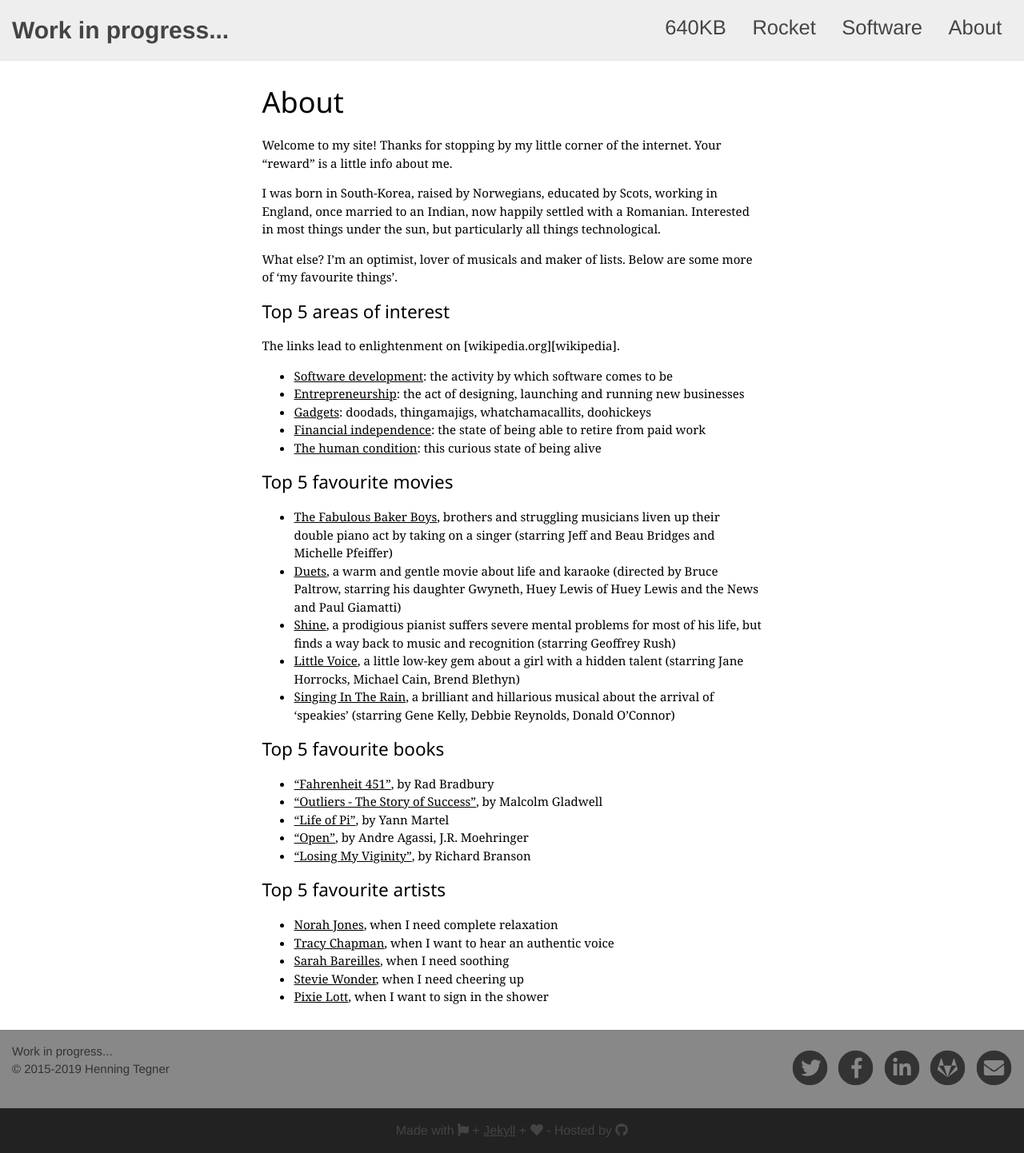
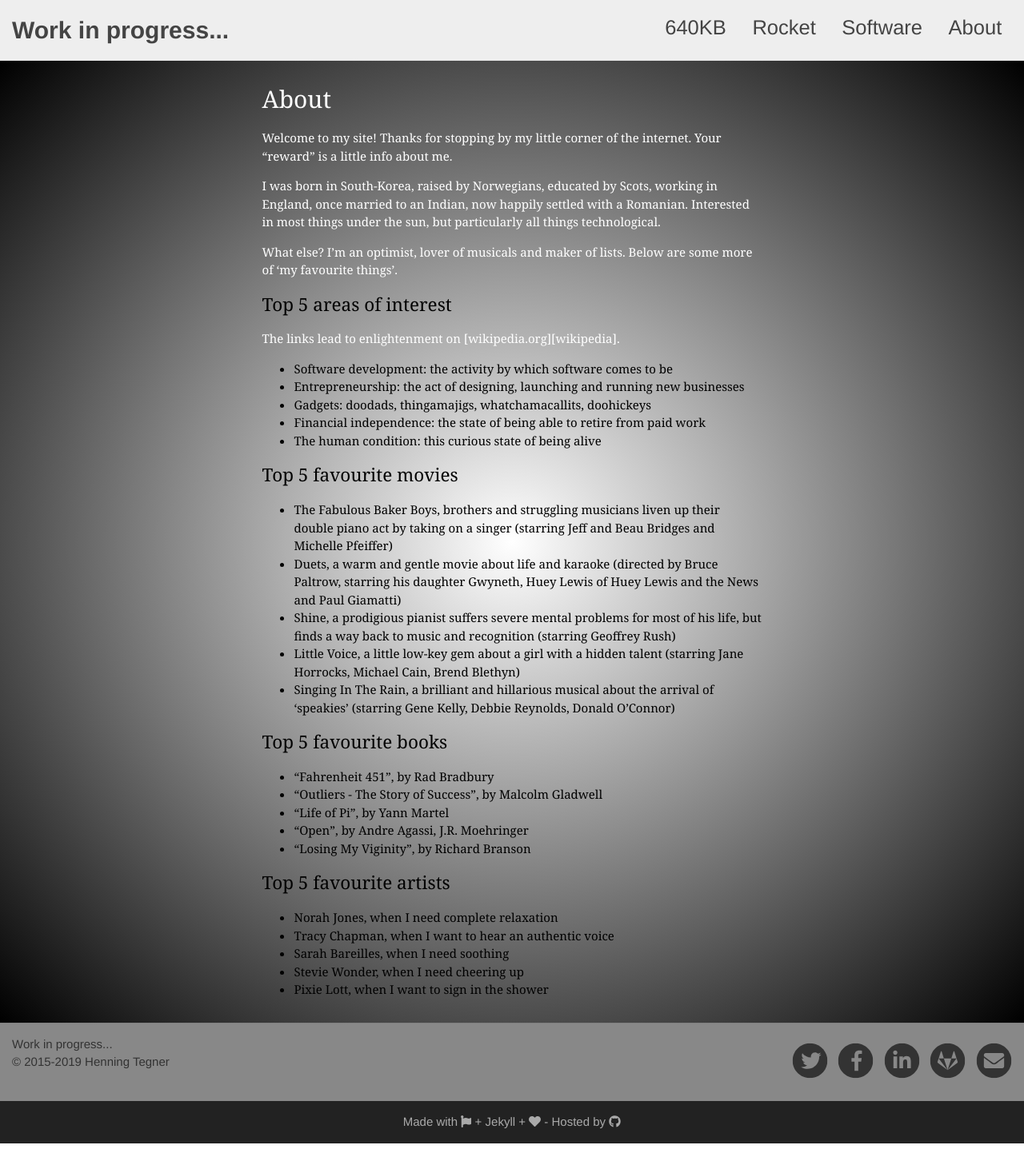
Before and after one commit to hktegner/hktegner.github.io, a Jekyll site: the page built from about.md, in a window 1280 px wide. Shown: the whole page at 80% size. Built offline with Jekyll 4.4.1, drawn with Linux system fonts in a browser that asks for light colours.

Commit message:
Added pictures from unsplash. More CSS play.

```diff
--- a/assets/css/style.scss
+++ b/assets/css/style.scss
@@ -42,10 +42,86 @@ $footer-background-colour: #888;
 $footer-border-top: 1px solid #7778;
 
 // credits defs
-$credits-foreground-colour: #444;
+$credits-foreground-colour: #aaa;
 $credits-background-colour: #222;
-$credits-font-size: 12pt;
+$credits-font-size: 1em;
 
+// feature defs
+$feature-title-font-stack: Georgia, "Sans Serif";
+$feature-title-color: orange;
+$feature-excerpt-font-stack: Arial, Helvetica;
+
+$feature-para-font-stack: Georgia, "Sans Serif";
+$feature-para-font-size: 3em;
+$feature-para-color: #000;
+
+// page defs
+$page-title-font-stack: Georgia, "Sans Serif";
+$page-title-font-size: 3em;
+$page-title-color: #fff;
+
+$page-para-font-stack: Georgia, "Sans Serif";
+$page-para-font-size: 3em;
+$page-para-color: #fff;
+
+// article defs
+$article-title-font-stack: Georgia, "Sans Serif";
+$article-title-font-size: 2.5em;
+$article-title-color: #000;
+
+h1 {
+    color: $page-title-color;
+    font-family: $page-title-font-stack;
+    font-size: $page-title-font-size;
+}
+
+p {
+    color: $page-para-color;
+    font-family: $page-para-font-stack;
+    font-size: $page-para-font-size;
+}
+
+a {
+    text-decoration: underline;
+    text-decoration-color: #fff0;
+}
+
+a:visited {
+    text-decoration: underline;
+    text-decoration-color: #fff0;
+}
+
+a:hover {
+    color: $default-selection-colour;
+    text-decoration: underline;
+    text-decoration-color: $default-selection-colour;
+}
+
+.feature-row {
+    img {
+        width: 100%;
+    }
+
+    .image-label {
+        font-size: 0.75em;
+    }
+
+    p {
+        color: $feature-para-color;
+        font-family: $feature-para-font-stack;
+    }
+}
+
+.feature-title {
+    font-family: $feature-title-font-stack;
+    font-size: 1.5em;
+    font-weight: bold;
+}
+
+.feature-excerpt {
+    font-family: $feature-excerpt-font-stack;
+    font-size: 1em;
+}
 
 // site styling
 
@@ -104,18 +180,24 @@ nav {
     padding: $default-padding;
     color: $content-foreground-colour;
     background-color: $content-background-colour;
+    background: radial-gradient(#FFF, #000);
+    font-family: Georgia;
+
     font-family: $content-font-stack;
-    text-shadow: #000 2,2 5
+    text-shadow: #000 2,2 5;
 
     h1 {
+        font-family: Georgia;
         font-size: 2em;
     }
 
     h2 {
+        font-family: Georgia;
         font-size: 1.5em;
     }
 
     p {
+        font-family: Georgia;
         font-size: 1em;
     }
 }
@@ -130,10 +212,15 @@ nav {
 
 footer {
     display: flex;
+    flex-direction: row;
     padding: $default-padding;
     color: $footer-foreground-colour;
     background-color: $footer-background-colour;
     border-top: $footer-border-top;
+}
+
+#footer-left {
+    vertical-align: middle;
 }
 
 #footer-right {
@@ -164,3 +251,11 @@ footer {
 .pull-right {
     float: right;
 }
+
+.shadow-box {
+    width: 100%;
+    padding: $default-padding;
+    margin: 10px;
+    box-shadow: 1em 1em 1em #111;
+    background-color: white;
+}
```
Also changed, not shown: _includes/feature_row.html (+8 -9 lines), index.md (+4 -3 lines), assets/images/rawpixel-192251-unsplash.jpg (added), 2 other files.
